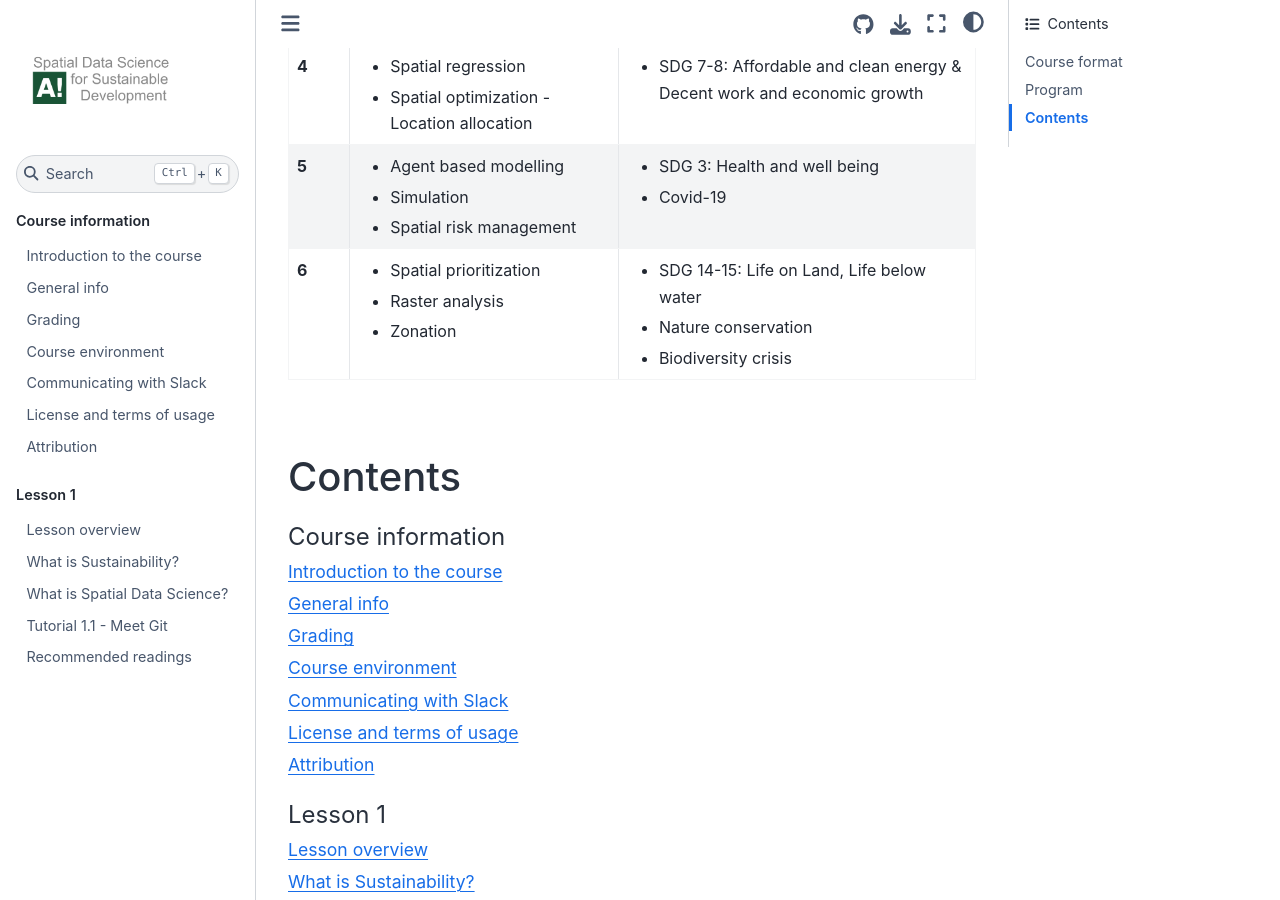
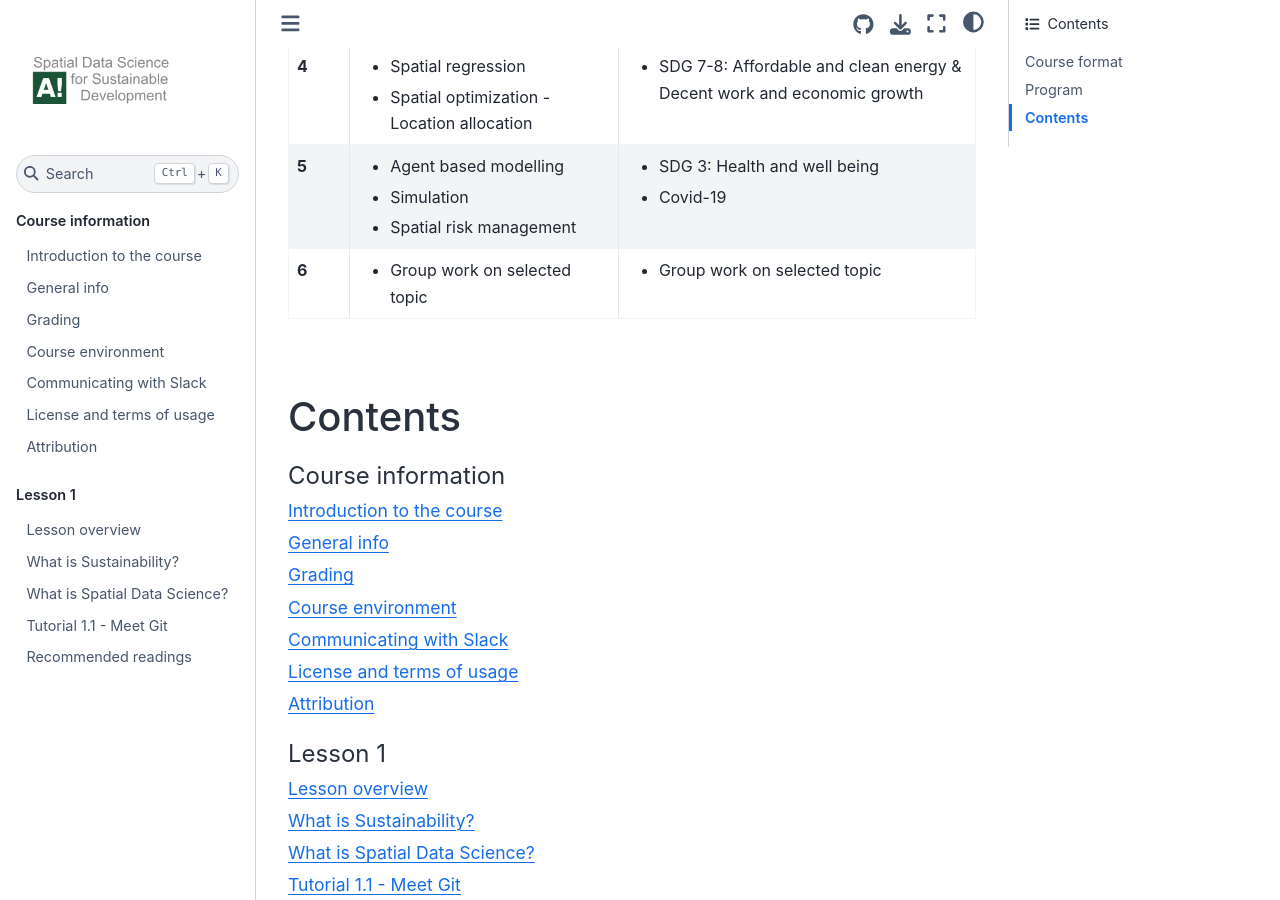
Before and after one commit to AaltoGIS/Sustainability-GIS, a Sphinx documentation site: the page built from source/index.rst, in a window 1280 px wide and 900 px high, scrolled down 3575 px. Built offline with Sphinx 7.4.7 and the Sphinx Book theme 1.1.4, drawn with Linux system fonts in a browser that asks for light colours; pages that are not in the unit, such as notebooks, are missing from menus.

Commit message:
Update schedule

```diff
--- a/source/index.rst
+++ b/source/index.rst
@@ -129,12 +129,8 @@ Topics per week are listed below. Please note that this web page is updated each
       - - SDG 3: Health and well being
         - Covid-19
     * - 6
-      - - Spatial prioritization
-        - Raster analysis
-        - Zonation
-      - - SDG 14-15: Life on Land, Life below water
-        - Nature conservation
-        - Biodiversity crisis
+      - - Group work on selected topic
+      - - Group work on selected topic
 
 |
 
```
